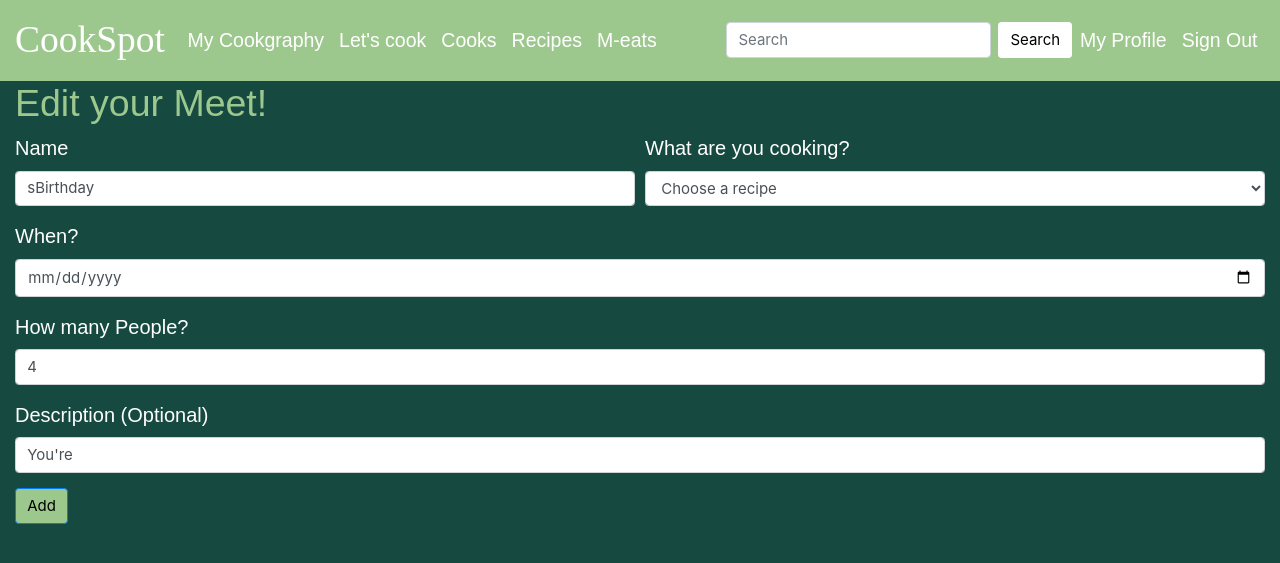
After one commit to Luweren/CookSpot, a Django app: a page that uses cookproject/templates/editMeet.html in a window 1280 px wide. The commit adds this page. Shown: the top 563 px of the page. Run offline with Django 3.2, Linux system fonts and the light colour scheme; a user stored in the database is signed in; data comes from the database, SQL or seed files in the repository; both versions use the stored data as it was after the commit; parts of the project's set-up code (start-up, migrations or seed data) failed here and were passed over; some libraries are stand-ins or nearby versions.

Commit message:
can edit name, details, number of part in meet

```diff
--- a/cookproject/CookSpot/urls.py
+++ b/cookproject/CookSpot/urls.py
@@ -32,5 +32,8 @@ urlpatterns = [
     path('<id>/delete', delete_view, name='delete_fav'),
     path("recipe_delete/<int:rec_id>", recipe_delete, name='recipe_delete'),
     path("editRecipe/<str:Recipe_name>", views.edit_recipe, name='edit_recipe'),
-    path("editRecipe/<str:Recipe_name>/post",views.edit_recipe_post, name='edit_recipe_post')
+    path("editRecipe/<str:Recipe_name>/post",views.edit_recipe_post, name='edit_recipe_post'),
+    path("meet_delete/<int:meet_id>", views.meet_delete, name='meet_delete'),
+    path("editMeet/<str:Meet_name>", views.edit_meet, name='edit_meet'),
+    path("editMeet/<str:Meet_name>/post",views.edit_meet_post, name='edit_meet_post'),
 ]
--- a/cookproject/CookSpot/views.py
+++ b/cookproject/CookSpot/views.py
@@ -163,6 +163,13 @@ def recipe_delete(request, rec_id):
     obj = get_object_or_404(Recipe, id=rec_id)
     obj.delete()
     return render(request, "userrecipes.html", context={'user': request.user})
+
+@login_required()
+def meet_delete(request, meet_id):
+    meet = Meets.objects.get(id = meet_id)
+    obj = get_object_or_404(Meets, id=meet_id)
+    obj.delete()
+    return render(request, "meets.html", context={'meets': Meets.objects.all()})
 
 @login_required()
 def meets(request):
@@ -351,3 +358,24 @@ def edit_recipe_post(request, Recipe_name):
         recipe.save()
         return render(request, "recipe.html", {'recipe': recipe})
     return render(request, "recipe.html", {'recipe': recipe})
+
+@login_required()
+def edit_meet(request, Meet_name):
+    meet = Meets.objects.get(name = Meet_name)
+    return render(request, "editMeet.html", {'meet': meet})
+
+@login_required()
+def edit_meet_post(request, Meet_name):
+    meet = Meets.objects.get(name = Meet_name)
+    if request.method == "POST":
+        if (request.POST['meetName']):
+            meet.name = request.POST['meetName']
+        if (request.POST['meetDate']):
+            meet.date = request.POST['meetDate']
+        if (request.POST['description']):
+            meet.desc = request.POST['description']
+        if (request.POST['pnumber']):
+            meet.maximumparticipants = request.POST['pnumber']
+        meet.save()
+        return render(request, "meets.html", {'meets': Meets.objects.all()})
+    return render(request, "meets.html", {'meets': Meets.objects.all()})
--- /dev/null
+++ b/cookproject/templates/editMeet.html
@@ -0,0 +1,47 @@
+{% extends "index.html" %}
+{% block css %}
+  <style>
+    label {
+      color: white;
+      font-size: 20px;
+    }
+    h2, label{font-family: 'Barlow Condensed', sans-serif;}
+  </style>
+{% endblock css %}
+{% block title %} Edit meet {% endblock%}
+{% block content %}
+<h1>Edit your Meet!</h1>
+<form action="{% url 'web:edit_meet_post' meet.name%}" method="POST" enctype="multipart/form-data">{% csrf_token %}
+  <input name="username" value="{{user.username}}" hidden/>
+  <div class="form-row">
+    <div class="form-group col-md-6" >
+      <label for="meetName">Name</label>
+      <input required type="text" value={{meet.name}} class="form-control" id="meetName" placeholder="Enter a fun name for your m-eat!" name="meetName">
+    </div>
+    <div class="form-group col-md-6">
+      <label for="recipe">What are you cooking?</label>
+      <select id="recipe" class="form-control" name="recipe">
+        <option value="none" selected>Choose a recipe</option>
+        {% for recipe in user.recipe_set.all %}
+            <option value="{{recipe.name}}" >{{recipe.name}}</option>
+        {% endfor %}
+      </select>
+    </div>
+  </div>
+  <div class="form-group">
+    <label for="meetDate">When?</label>
+    <input type="date" class="form-control" id="meetDate" name="meetDate" value={{meet.date}}>
+  </div>
+  <div class="form-group">
+    <label for="meetDate">How many People?</label>
+    <input type="text" class="form-control" id="pnumber" name="pnumber" value={{meet.maximumparticipants}}
+      placeholder="Enter a number of people" required>
+  </div>
+  <div class="form-group">
+    <label for="inputAddress2">Description (Optional) </label>
+    <input type="text" class="form-control" id="inputAddress2" name="description" value={{meet.desc}}>
+  </div>
+
+  <button type="submit" class="btn btn-primary">Add</button>
+</form>
+{% endblock %}
--- a/cookproject/templates/recipe.html
+++ b/cookproject/templates/recipe.html
@@ -38,7 +38,7 @@
                         </div>
                         </div>
                     </div>
-                    <a href="{% url 'web:edit_recipe' recipe.name %}"" type="button">
+                    <a href="{% url 'web:edit_recipe' recipe.name %}" type="button">
                         <i class="fa fa-pencil" style="font-size:24px; position: relative; margin:10px; background-color:white"></i>
                     </a>
                 {% endif %}
```
Also changed, not shown: cookproject/templates/standaloneMeet.html (+28 -1 lines), cookproject/db.sqlite3.
